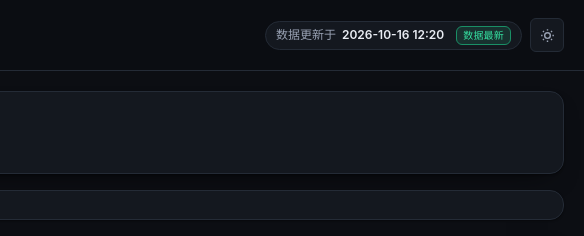
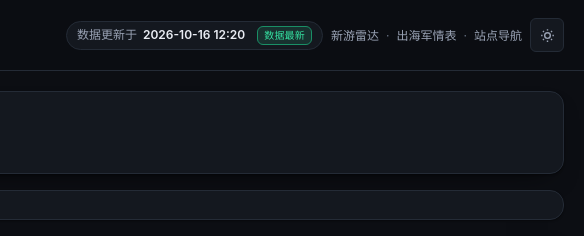
Before and after one commit to ashjie666/appseeker, a plain HTML site: page public/index.html in a window 1280 px wide. Shown: the top 236 px of the page, 696-1280 px from the left. Drawn offline with Linux system fonts and the light colour scheme.

Commit message:
style(web): move cross-site links from footer to topbar
Replace the footer line with a compact .site-nav link group on the right side of the topbar; bump CSS version.

```diff
--- a/public/css/style.css
+++ b/public/css/style.css
@@ -122,6 +122,12 @@ code { font-family: var(--font-mono); font-size: 0.92em; color: var(--text-dim);
 .brand-text p { margin: 0; font-size: 12px; color: var(--text-dim); }
 
 .topbar-actions { display: flex; align-items: center; gap: 8px; flex-wrap: wrap; }
+
+/* 顶栏右侧的站间互链（跨子站一律用绝对 URL，见 site_memory §3） */
+.site-nav { display: flex; align-items: center; gap: 7px; font-size: 12px; white-space: nowrap; }
+.site-nav a { color: var(--text-dim); text-decoration: none; }
+.site-nav a:hover { color: var(--brand); }
+.site-nav .sep { color: var(--text-faint); }
 
 .icon-btn {
   width: 34px; height: 34px;
--- a/public/index.html
+++ b/public/index.html
@@ -6,7 +6,7 @@
 <title>AppSeeker · 小程序机会雷达</title>
 <meta name="description" content="跨平台小程序与小游戏榜单聚合，反向筛出「热度高、好评率低」的条目，定位需求强、体验差的可替代机会，每日自动更新两次。">
 <script>(function(){try{var t=window.localStorage.getItem('appseeker:theme');document.documentElement.setAttribute('data-theme',t==='light'?'light':'dark');}catch(e){}})();</script>
-<link rel="stylesheet" href="css/style.css?v=7">
+<link rel="stylesheet" href="css/style.css?v=8">
 </head>
 <body>
 
@@ -29,6 +29,13 @@
 
     <div class="topbar-actions">
       <span class="chip chip-quiet" id="upd">正在载入数据…</span>
+      <nav class="site-nav" aria-label="同服务器的其他站点">
+        <a href="http://101.132.195.92/gameseek/">新游雷达</a>
+        <span class="sep">·</span>
+        <a href="http://101.132.195.92/gameqker/">出海军情表</a>
+        <span class="sep">·</span>
+        <a href="http://101.132.195.92/">站点导航</a>
+      </nav>
       <button class="icon-btn" id="theme-toggle" type="button" aria-label="切换配色">
         <svg viewBox="0 0 24 24" fill="none" stroke="currentColor" stroke-width="2" aria-hidden="true">
           <path d="M12 3v2M12 19v2M3 12h2M19 12h2M5.6 5.6l1.4 1.4M17 17l1.4 1.4M18.4 5.6L17 7M7 17l-1.4 1.4"></path>
@@ -149,7 +156,6 @@
   <footer class="site-footer">
     <p id="footMeta"></p>
     <p>数据来源于各平台公开榜单 / 模拟示例数据，仅做聚合统计展示，不含任何用户个人信息；内容仅供参考，不构成投资建议。</p>
-    <p class="footer-links">同一台服务器上的其他站点：<a href="http://101.132.195.92/gameseek/">新游雷达</a> · <a href="http://101.132.195.92/gameqker/">出海军情表</a> · <a href="http://101.132.195.92/">站点导航</a></p>
   </footer>
 
 </main>
```
Also changed, not shown: public/detail.html (+8 -2 lines).
